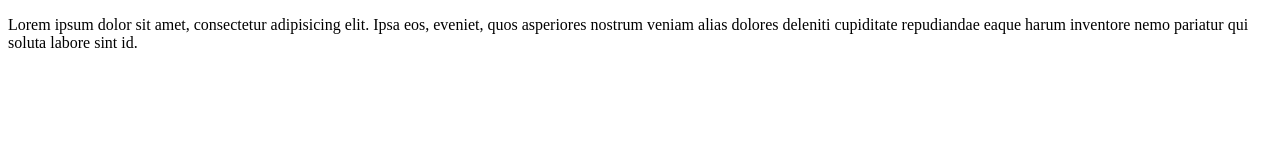
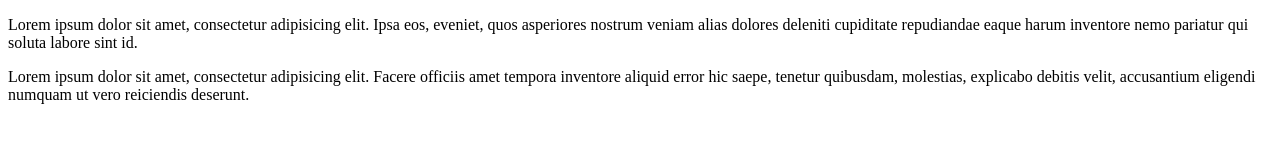
Before and after one commit to minlae/first-repository, a plain HTML site: page index.html in a window 1280 px wide. Drawn offline with Linux system fonts and the light colour scheme.

Commit message:
modified with extra lorem ipsum

```diff
--- a/index.html
+++ b/index.html
@@ -6,5 +6,7 @@
 </head>
 <body>
 	<p>Lorem ipsum dolor sit amet, consectetur adipisicing elit. Ipsa eos, eveniet, quos asperiores nostrum veniam alias dolores deleniti cupiditate repudiandae eaque harum inventore nemo pariatur qui soluta labore sint id.</p>
+
+	<p>Lorem ipsum dolor sit amet, consectetur adipisicing elit. Facere officiis amet tempora inventore aliquid error hic saepe, tenetur quibusdam, molestias, explicabo debitis velit, accusantium eligendi numquam ut vero reiciendis deserunt.</p>
 </body>
 </html>
```
